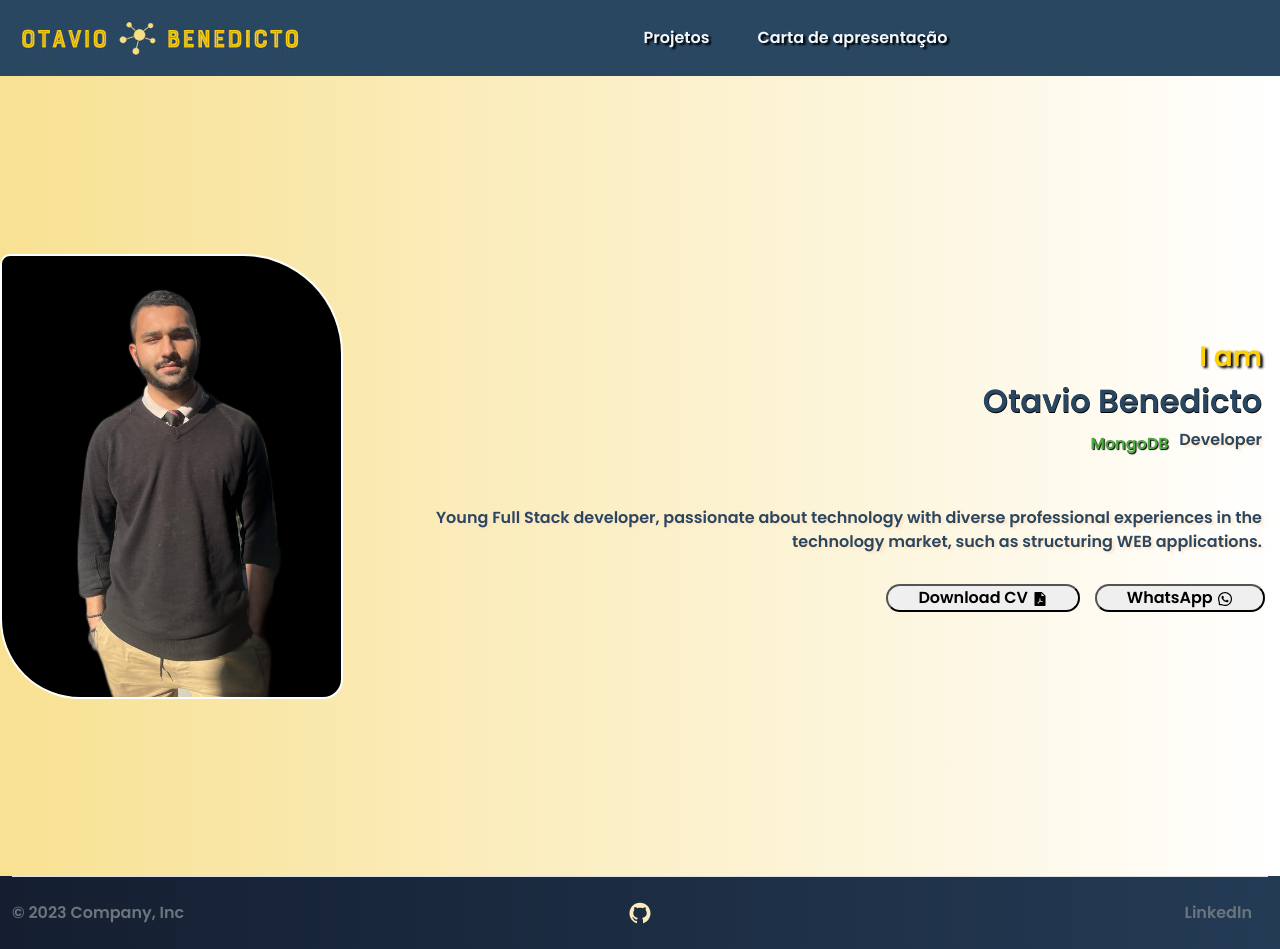
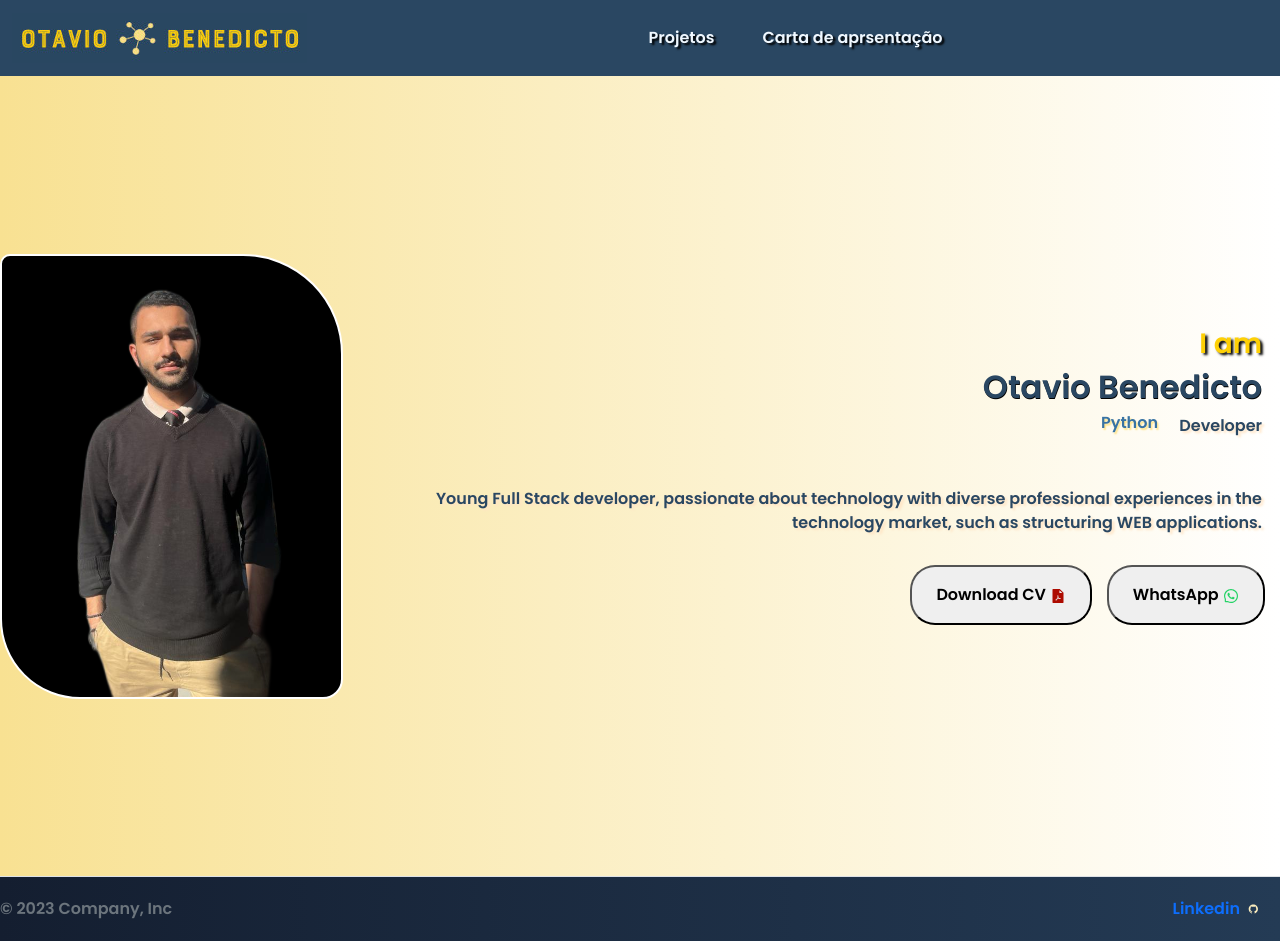
Before and after one commit to benedictotavio/portfolio_ot, a React (Vite) app: page / in a window 1280 px wide. Built offline with nearby package versions, Linux system fonts and the light colour scheme.

Commit message:
Alterando a estrutura do Navbar e do Footer

```diff
--- a/package.json
+++ b/package.json
@@ -14,7 +14,8 @@
     "react": "^18.2.0",
     "react-dom": "^18.2.0",
     "react-icons": "^4.9.0",
-    "react-router-dom": "^6.12.1"
+    "react-router-dom": "^6.12.1",
+    "semver": "^7.5.3"
   },
   "devDependencies": {
     "@types/react": "^18.0.37",
--- a/src/App.tsx
+++ b/src/App.tsx
@@ -4,21 +4,21 @@ import Home from "./pages/Home";
 import Footer from "./components/layout/structure/Footer";
 import Backend from "./pages/Backend";
 import Frontend from "./pages/Frontend";
-import Project from "./components/content/Project";
+import Project from "./pages/Project";
 
 function App() {
   return (
     <>
-      <Navbar />
       <BrowserRouter>
+        <Navbar />
         <Routes>
           <Route path="/" element={<Home />} />
           <Route path="/project" element={<Project />} />
           <Route path="/backend" element={<Backend />} />
           <Route path="/frontend" element={<Frontend />} />
         </Routes>
+        <Footer />
       </BrowserRouter>
-      <Footer />
     </>
   );
 }
--- a/src/components/buttons/Button.module.css
+++ b/src/components/buttons/Button.module.css
@@ -1,10 +1,9 @@
-#btn{
-    padding: 0 30px;
+#btn {
     border-radius: 25px;
     margin: auto 7.5px;
 }
 
-#btn:hover{
+#btn:hover {
     transform: scale(1.1);
     transition: .45s;
 }
--- a/src/components/buttons/Button.tsx
+++ b/src/components/buttons/Button.tsx
@@ -8,11 +8,13 @@ type Props = {
 
 const Button = ({ text, icon }: Props) => {
   return icon ? (
-    <button id={styles.btn}>
+    <button className="p-2 px-lg-4 p-md-3" id={styles.btn}>
       {text} <i>{icon}</i>
     </button>
   ) : (
-    <button id={styles.btn}>{text}</button>
+    <button className="p-2 px-lg-4 p-md-3" id={styles.btn}>
+      {text}
+    </button>
   );
 };
 
--- a/src/components/content/Main.module.css
+++ b/src/components/content/Main.module.css
@@ -18,36 +18,56 @@
     box-sizing: border-box;
     display: flex;
     justify-content: right;
-    height: 30px;
+    height: 25px;
 }
 
 .wrapper span {
     display: block;
     height: 100%;
-    animation: spin_words 10s infinite;
+    animation: spin_words 12s infinite;
     padding-right: 4px;
     text-align: center;
     text-shadow: 1px 1.5px 1px black;
 }
 
-.wrapper span:nth-child(2) {
+.wrapper span:nth-child(1) {
     color: #5fd1f3;
     text-shadow: 2px 1.5px 2px black;
 }
 
-.wrapper span:nth-child(3) {
+.wrapper span:nth-child(2) {
     color: #54914e;
     text-shadow: 1px 1.5px 1px black;
 }
 
-.wrapper span:nth-child(4) {
+.wrapper span:nth-child(3) {
     color: #4faa43;
     text-shadow: 1px 1.5px 1px black;
 }
 
-.wrapper span:nth-child(5) {
+.wrapper span:nth-child(4) {
     color: #336691;
     text-shadow: 1px 1.5px 1px black;
+}
+
+.wrapper span:nth-child(5) {
+    color: #000;
+    text-shadow: 1px 1.5px 1px rgb(194, 194, 194);
+}
+
+.wrapper span:nth-child(6) {
+    color: #3873A3;
+    text-shadow: 1.5px 1.5px 1.5px #FFE58D;
+}
+
+.wrapper span:nth-child(7) {
+    color: #51BE95;
+    text-shadow: .5px .75px .5px #0C4B33;
+}
+
+.wrapper span:nth-child(8) {
+    color: #E0234E;
+    text-shadow: .5px .75px .5px #121312;
 }
 
 .words {
@@ -55,36 +75,64 @@
 }
 
 @keyframes spin_words {
+    5% {
+        transform: translateY(-12%);
+    }
+
     10% {
-        transform: translateY(-112%);
+        transform: translateY(-100%);
+    }
+
+    15% {
+        transform: translateY(-212%);
+    }
+
+    20% {
+        transform: translateY(-200%);
     }
 
     25% {
-        transform: translateY(-100%);
+        transform: translateY(-312%);
+    }
+
+    30% {
+        transform: translateY(-300%);
     }
 
     35% {
-        transform: translateY(-212%);
+        transform: translateY(-412%);
+    }
+
+    40% {
+        transform: translateY(-400%);
+    }
+
+    45% {
+        transform: translateY(-512%);
     }
 
     50% {
-        transform: translateY(-200%);
+        transform: translateY(-500%);
     }
 
     60% {
-        transform: translateY(-312%);
+        transform: translateY(-612%);
     }
 
-    75% {
-        transform: translateY(-300%);
+    70% {
+        transform: translateY(-600%);
     }
 
-    85% {
-        transform: translateY(-412%);
+    80% {
+        transform: translateY(-712%);
+    }
+
+    90% {
+        transform: translateY(-700%);
     }
 
     100% {
-        transform: translateY(-400%);
+        transform: translateY(-812%);
     }
 }
 
--- a/src/components/content/Main.tsx
+++ b/src/components/content/Main.tsx
@@ -17,11 +17,13 @@ const Main = () => {
             <div className={styles.wrapper}>
               <div className={styles.words}>
                 <span>React</span>
-                <span>React</span>
                 <span>Node.js</span>
                 <span>MongoDB</span>
                 <span>PostgreSQL</span>
                 <span>Next.js</span>
+                <span>Python</span>
+                <span>Django</span>
+                <span>Nest.js</span>
               </div>
               <p>Developer</p>
             </div>
@@ -32,8 +34,14 @@ const Main = () => {
             </p>
           </div>
           <div id={styles.btn_section} className="d-flex justify-content-end">
-            <Button text={"Download CV"} icon={<AiFillFilePdf />} />
-            <Button text={"WhatsApp"} icon={<AiOutlineWhatsApp />} />
+            <Button
+              text={"Download CV"}
+              icon={<AiFillFilePdf color={"#AD0B00"} />}
+            />
+            <Button
+              text={"WhatsApp"}
+              icon={<AiOutlineWhatsApp color={"#25D366"} />}
+            />
           </div>
         </div>
       </div>
--- a/src/components/content/backend/BackendPortifolio.tsx
+++ b/src/components/content/backend/BackendPortifolio.tsx
@@ -1,13 +1,32 @@
 import Card from "../../layout/items/Card";
 import styles from "./BackendPortifolio.module.css";
+import {
+  SiNestjs,
+  SiNodedotjs,
+  SiMongodb,
+  SiMongoose,
+  SiTypescript,
+} from "react-icons/si";
 
 const BackendPortifolio = () => {
   return (
     <div id={styles.backend}>
       <div className={styles.card_content}>
-        <Card title="Api de Sistema de Pagamento" secondBtn={false} />
-        <Card title="Api para gestão de Estacionamento" secondBtn={false} />
-        <Card title="Api E-Commerce" secondBtn={false} />
+        <Card
+          title="Api de Sistema de Troca de Ingressos + Login"
+          secondBtn={false}
+          linkGit={"https://github.com/otaviobenedicto/pAID_2.0"}
+          stacksIcon={[
+            { icon: SiNodedotjs, color: "#026E00", name: "Node" },
+            { icon: SiNestjs, color: "#E0234E", name: "Nest" },
+            { icon: SiMongodb, color: "#00ED64", name: "MongoDB" },
+            { icon: SiMongoose, color: "#A03333", name: "Mongoose" },
+            { icon: SiTypescript, color: "#3178C6", name: "TypeScript" },
+          ]}
+          text={
+            "Api para sistema de commerce para troca/ vendas de ingressos, tickets e algumas items exclusivamente para plataformas digitais."
+          }
+        />
       </div>
     </div>
   );
--- a/src/components/layout/structure/Footer.tsx
+++ b/src/components/layout/structure/Footer.tsx
@@ -1,26 +1,31 @@
+import { Link } from "react-router-dom";
 import styles from "./Footer.module.css";
 import { AiFillGithub } from "react-icons/ai";
 
 const Footer = () => {
   return (
-    <div id={styles.footer} className="container-fluid">
+    <div id={styles.footer}>
       <footer className="d-flex flex-wrap justify-content-between align-items-center py-3 border-top">
         <p className="col-md-4 mb-0 text-muted">
           © {new Date().getFullYear()} Company, Inc
         </p>
-
-        <a
-          href="/"
-          className="col-md-4 d-flex align-items-center justify-content-center mb-3 mb-md-0 me-md-auto link-dark text-decoration-none"
-        >
-          <AiFillGithub fontSize={24} color={"#FAECBD"} />
-        </a>
-
-        <ul className="nav col-md-4 justify-content-end">
+        <ul className="nav col-md-4 justify-content-end align-items-center">
           <li className="nav-item mx-2">
-            <a href="https://www.linkedin.com/in/otavio-benedicto-746421232/" className="nav-link px-2 text-muted">
-              Linkedln
-            </a>
+            <Link
+              to="https://www.linkedin.com/in/otavio-benedicto-746421232"
+              target="_blank"
+              className="text-decoration-none"
+            >
+              Linkedin
+            </Link>
+          </li>
+          <li>
+            <Link
+              to="https://github.com/otaviobenedicto"
+              className="col-md-4 d-flex align-items-center justify-content-center mb-3 mb-md-0 me-md-auto link-dark text-decoration-none"
+            >
+              <AiFillGithub fontSize={32} color="#FAECBD" />
+            </Link>
           </li>
         </ul>
       </footer>
--- a/src/components/layout/structure/Navbar.tsx
+++ b/src/components/layout/structure/Navbar.tsx
@@ -1,3 +1,4 @@
+import { Link } from "react-router-dom";
 import styles from "./Navbar.module.css";
 
 const Navbar = () => {
@@ -31,12 +32,12 @@ const Navbar = () => {
           id="navbarNavAltMarkup"
         >
           <div className="navbar-nav">
-            <a className="nav-link mx-md-3" aria-current="page" href="/project">
+            <Link className="nav-link mx-md-3" to="/project">
               Projetos
-            </a>
-            <a className="nav-link mx-md-3" href="#">
-              Carta de apresentação
-            </a>
+            </Link>
+            <Link className="nav-link mx-md-3" to="/project">
+              Carta de aprsentação
+            </Link>
           </div>
         </div>
       </div>
```
Also changed, not shown: src/pages/Project.tsx (renamed from src/components/content/Project.tsx, +3 -7 lines), src/assets/logo.png (deleted), src/pages/Project.module.css (renamed from src/components/content/Project.module.css).
